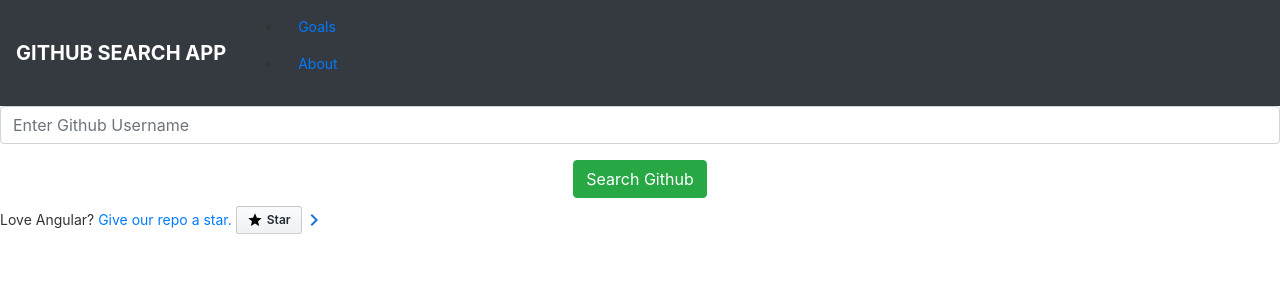
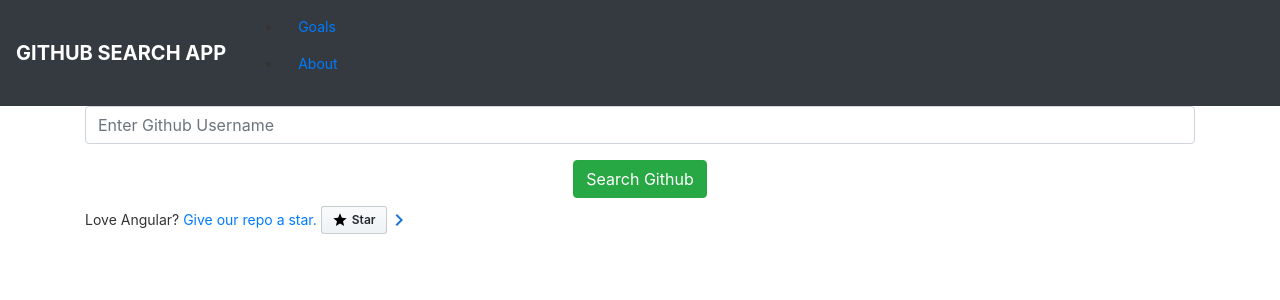
Before and after one commit to wendymunyasi/Git_search, an Angular app: page / in a window 1280 px wide. Shown: the top 300 px of the page. Built offline with nearby package versions, Linux system fonts and the light colour scheme; no server answers.

Commit message:
Replace class 'content' with 'container.'

```diff
--- a/src/app/app.component.html
+++ b/src/app/app.component.html
@@ -1,5 +1,5 @@
 <app-navbar></app-navbar>
-<div class="content" role="main">
+<div class="container" role="main">
   <app-github-form></app-github-form>
   <app-landing></app-landing>
 
```
